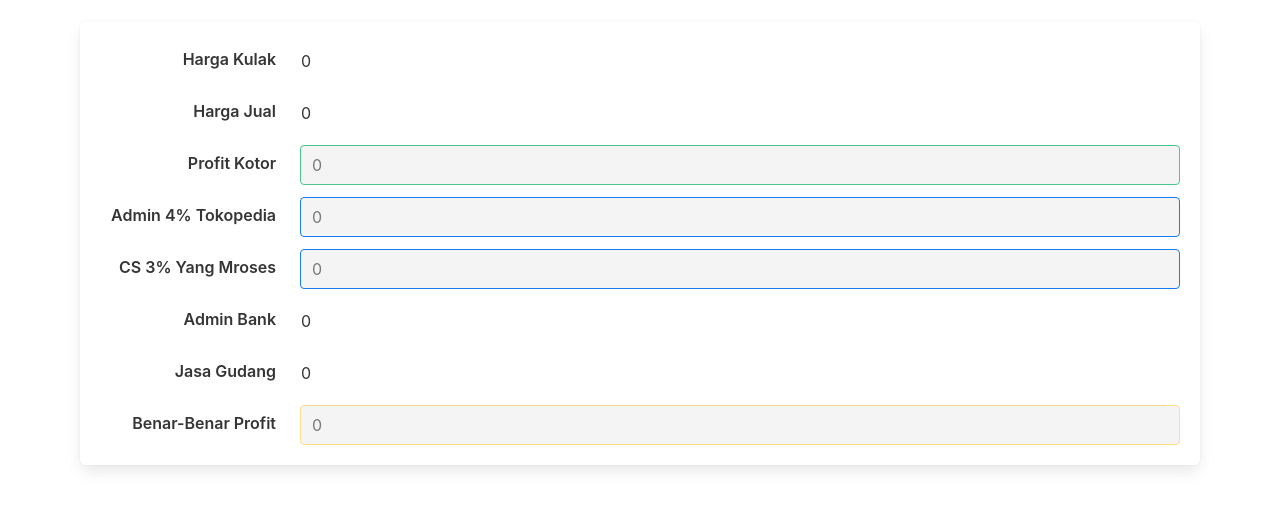
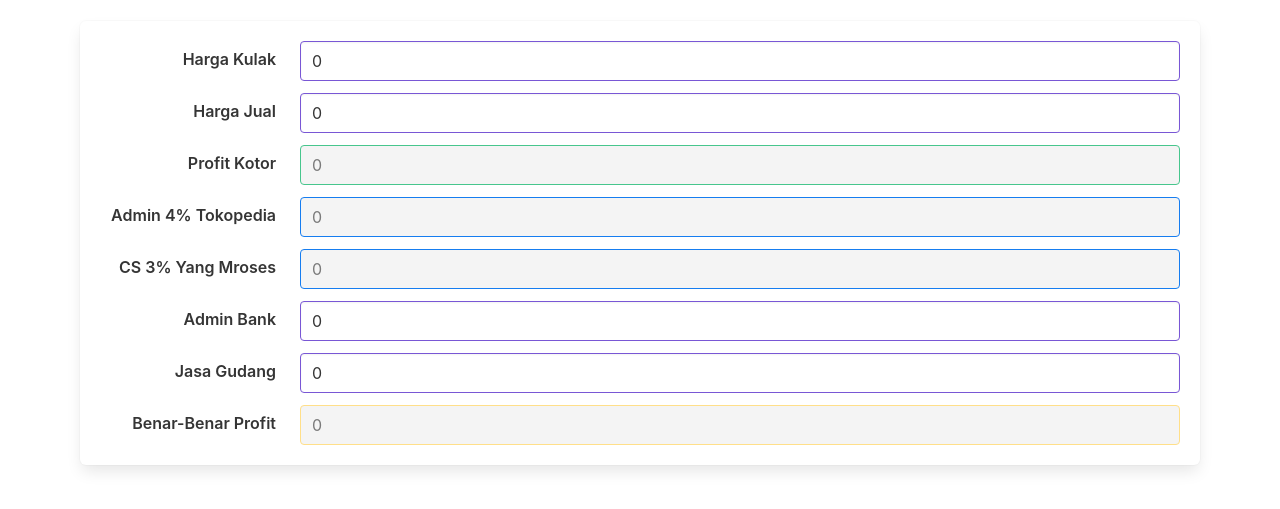
Before and after one commit to aansubarkah/kalkulator_tokopedia, a plain HTML site: page Bismillah.html in a window 1280 px wide. Shown: the part 87-596 px from the top of the page. Drawn offline with nearby package versions, Linux system fonts and the light colour scheme.

Commit message:
add box around input text

```diff
--- a/Bismillah.html
+++ b/Bismillah.html
@@ -54,7 +54,7 @@
                 <div class="field-body">
                   <div class="field">
                     <p class="control">
-                      <input class="input is-static" type="text" v-model="wh_kulak" v-on:change="computeWh">
+                      <input class="input is-primary" type="text" v-model="wh_kulak" v-on:change="computeWh">
                     </p>
                   </div>
                 </div>
@@ -67,7 +67,7 @@
                 <div class="field-body">
                   <div class="field">
                     <p class="control">
-                      <input class="input is-static" type="text" v-model="wh_jual" v-on:change="computeWh">
+                      <input class="input is-primary" type="text" v-model="wh_jual" v-on:change="computeWh">
                     </p>
                   </div>
                 </div>
@@ -119,7 +119,7 @@
                 <div class="field-body">
                   <div class="field">
                     <p class="control">
-                      <input class="input is-static" type="text" v-model="wh_bank" v-on:change="computeWh">
+                      <input class="input is-primary" type="text" v-model="wh_bank" v-on:change="computeWh">
                     </p>
                   </div>
                 </div>
@@ -132,7 +132,7 @@
                 <div class="field-body">
                   <div class="field">
                     <p class="control">
-                      <input class="input is-static" type="text" v-model="wh_jasa" v-on:change="computeWh">
+                      <input class="input is-primary" type="text" v-model="wh_jasa" v-on:change="computeWh">
                     </p>
                   </div>
                 </div>
@@ -343,12 +343,6 @@
             this.no_nett_profit = this.no_profit - this.no_admin - this.no_cs - this.no_bank - this.no_jasa;
           }
         },
-
-        methods: {
-          formatIDR(num) {
-
-          }
-        }
       });
 
       app.mount("#app");
```
